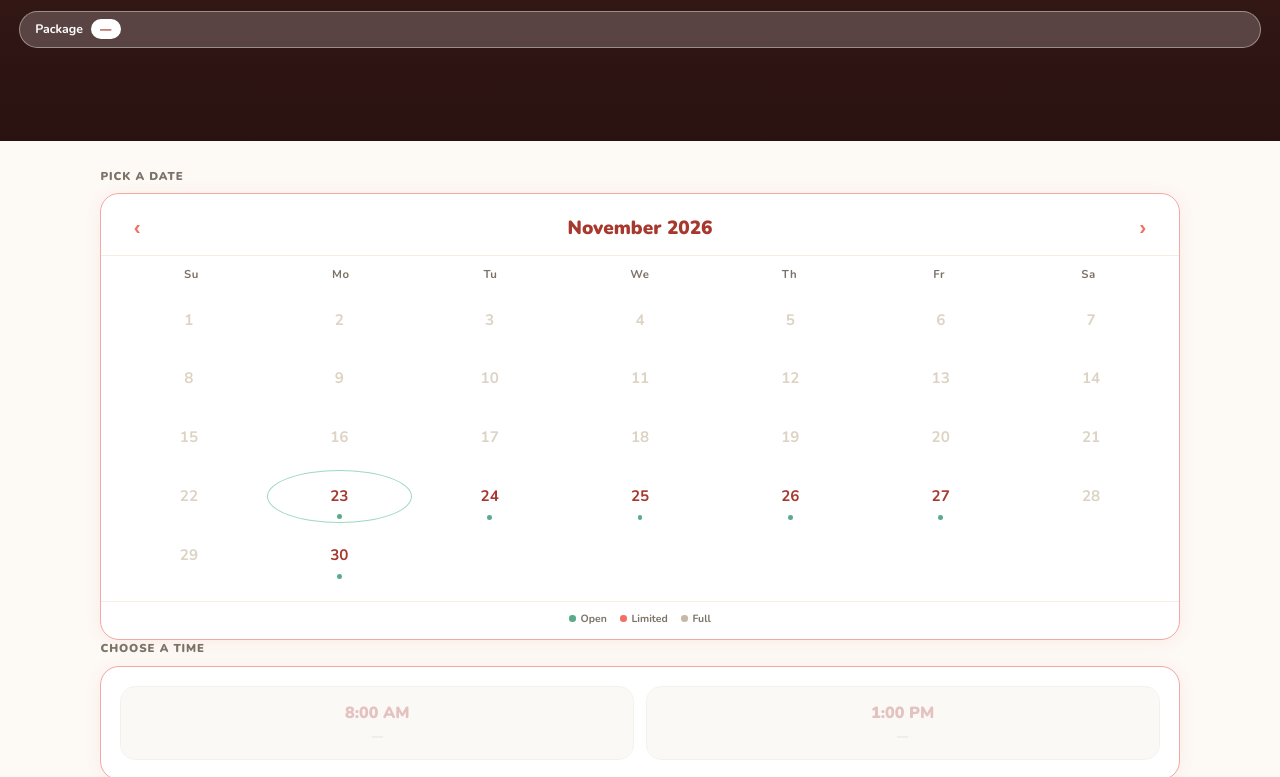
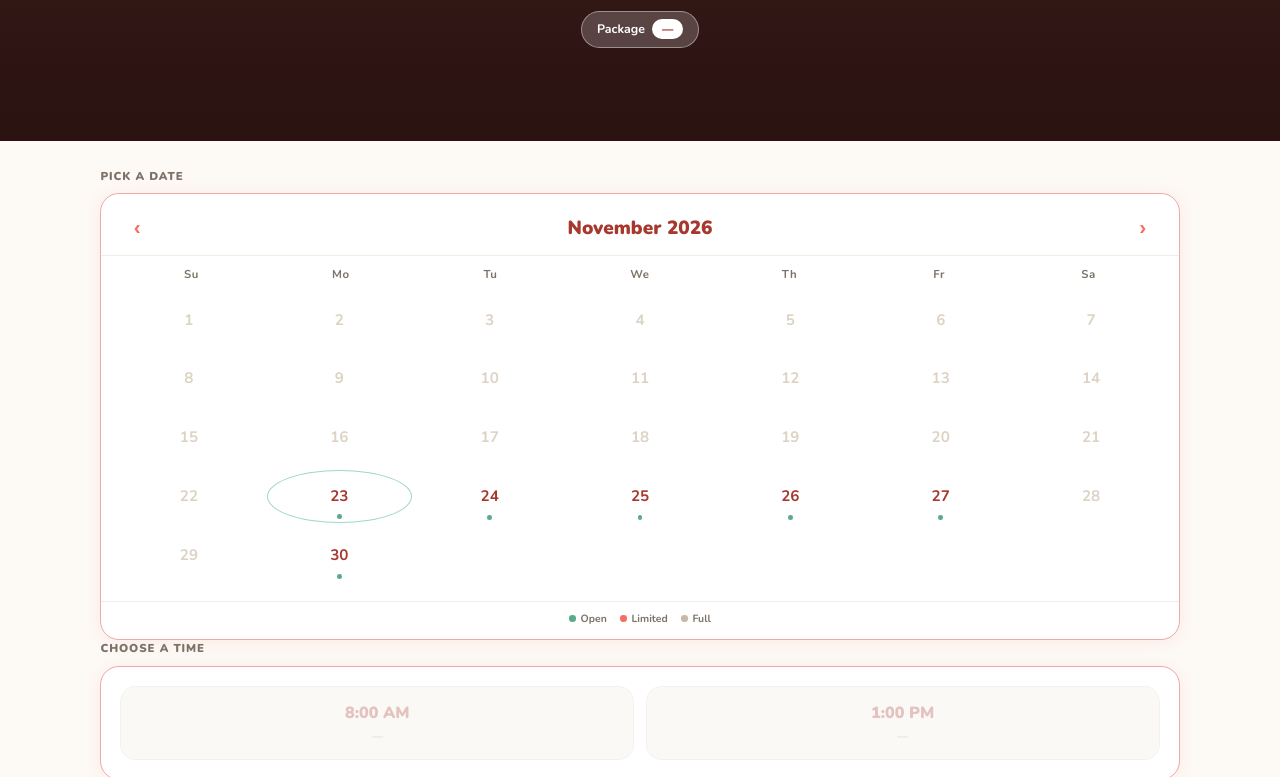
Before and after one commit to sudsmonkey/Suds-calculator-, a plain HTML site: page calendar.html in a window 1280 px wide. Shown: the part 216-993 px from the top of the page. Drawn offline with nearby package versions, Linux system fonts and the light colour scheme; some packages are replaced by stand-ins of ours; no server answers.

Commit message:
Stop the booking page's package pill stretching full width
.header is a flex column, so the pill stretched to the banner's width.
align-self: center keeps it sized to its text.

Co-Authored-By: Claude Opus 5.5 <noreply@anthropic.com>
Claude-Session: https://claude.ai/code/session_01QvfeMFpVHcQY9ZcvhrefHz

```diff
--- a/calendar.html
+++ b/calendar.html
@@ -92,7 +92,9 @@
   .header-logo img { width: 100%; height: 100%; object-fit: cover; }
   .header h1 { color: #fff; font-size: 22px; font-weight: 900; }
   .header p { color: rgba(255,255,255,0.85); font-size: 13px; margin-top: 4px; }
-  .pkg-pill { background: rgba(255,255,255,0.2); border: 1.5px solid rgba(255,255,255,0.4); border-radius: 50px; padding: 8px 16px; display: inline-flex; align-items: center; gap: 8px; margin-top: 14px; }
+  /* align-self: .header is a flex column, which stretches children to full
+     width by default -- keep the pill hugging its text, centred. */
+  .pkg-pill { align-self: center; background: rgba(255,255,255,0.2); border: 1.5px solid rgba(255,255,255,0.4); border-radius: 50px; padding: 8px 16px; display: inline-flex; align-items: center; gap: 8px; margin-top: 14px; }
   .pkg-pill span { color: #fff; font-size: 13px; font-weight: 700; }
   .pkg-pill .pkg-price { background: #fff; color: var(--dark); border-radius: 50px; padding: 2px 10px; font-size: 12px; font-weight: 900; }
 
```
